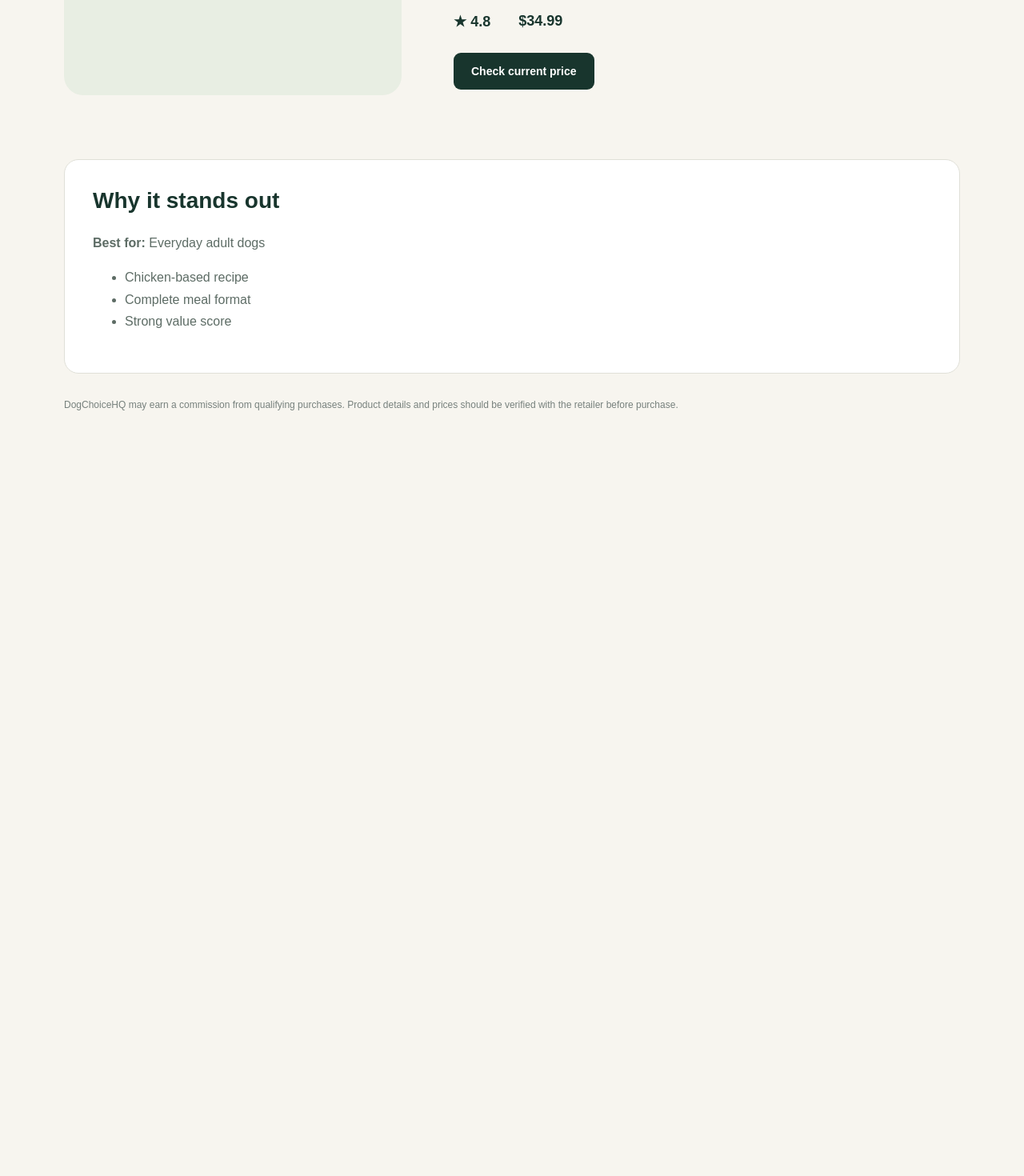
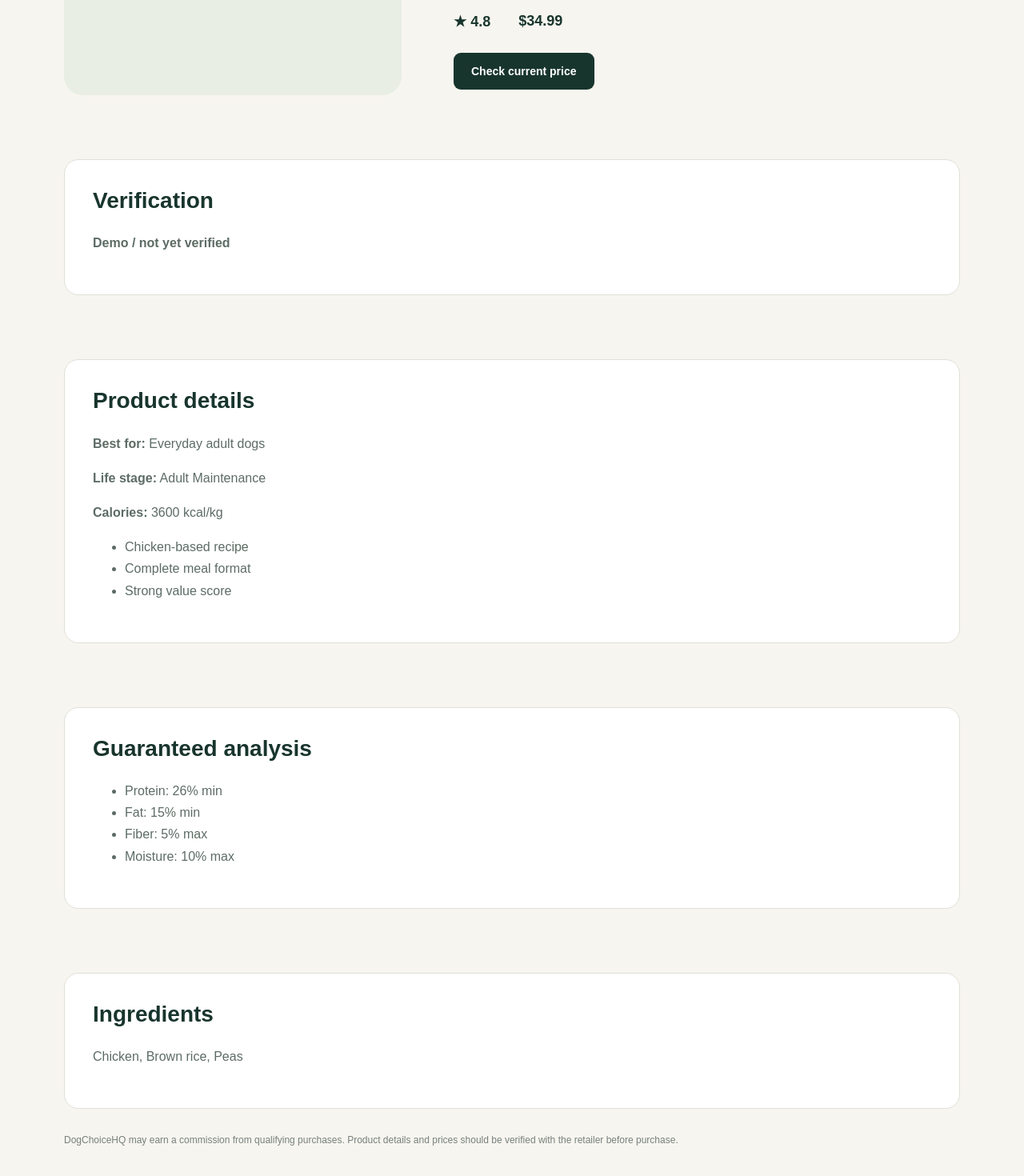
Before and after one commit to alexander44bryantab-beep/DogChoiceHQ, a Next.js app: page /products/acme-balanced-chicken in a window 1280 px wide. Shown: the part 376-1846 px from the top of the page at 80% size. Before the commit the page ends 994 px from the top, so only its background shows below. Built offline with nearby package versions, Linux system fonts and the light colour scheme.

Commit message:
feat: add product metadata and verification details

```diff
--- a/app/products/[id]/page.tsx
+++ b/app/products/[id]/page.tsx
@@ -1,19 +1,56 @@
+import type { Metadata } from "next";
 import Link from "next/link";
 import { notFound } from "next/navigation";
 import { getProduct, products } from "../../../data/products";
+
+const siteUrl = "https://dogchoicehq.com";
+
+type Props = { params: Promise<{ id: string }> };
 
 export function generateStaticParams() {
   return products.map((product) => ({ id: product.id }));
 }
 
-export default async function ProductPage({ params }: { params: Promise<{ id: string }> }) {
+export async function generateMetadata({ params }: Props): Promise<Metadata> {
+  const { id } = await params;
+  const product = getProduct(id);
+  if (!product) return { title: "Product not found" };
+
+  const title = `${product.name} | ${product.brand}`;
+  return {
+    title,
+    description: product.summary,
+    alternates: { canonical: `${siteUrl}/products/${product.id}` },
+    robots: product.labelVerified ? undefined : { index: false, follow: true },
+    openGraph: { title, description: product.summary, url: `${siteUrl}/products/${product.id}`, type: "website" },
+  };
+}
+
+export default async function ProductPage({ params }: Props) {
   const { id } = await params;
   const product = getProduct(id);
   if (!product) notFound();
 
+  const jsonLd = {
+    "@context": "https://schema.org",
+    "@type": "Product",
+    name: product.name,
+    brand: { "@type": "Brand", name: product.brand },
+    description: product.summary,
+    category: product.category,
+    offers: {
+      "@type": "Offer",
+      priceCurrency: "USD",
+      price: product.price.toFixed(2),
+      availability: "https://schema.org/InStock",
+      url: `${siteUrl}/products/${product.id}`,
+    },
+  };
+
   return (
     <main className="container product-page">
-      <Link className="back-link" href="/compare">← Back to comparison</Link>
+      <script type="application/ld+json" dangerouslySetInnerHTML={{ __html: JSON.stringify(jsonLd) }} />
+      <Link className="back-link" href="/catalog">← Back to catalog</Link>
       <div className="product-hero">
         <div className="product-placeholder">🐕</div>
         <div>
@@ -26,11 +63,41 @@ export default async function ProductPage({ params }: { params: Promise<{ id: st
           <a className="button primary" href={product.affiliateUrl}>Check current price</a>
         </div>
       </div>
-      <section className="product-details">
-        <h2>Why it stands out</h2>
+
+      <section className="product-details" aria-labelledby="verification">
+        <h2 id="verification">Verification</h2>
+        <p><strong>{product.labelVerified ? "Label verified" : "Demo / not yet verified"}</strong></p>
+        {product.lastVerified && <p>Last verified: {product.lastVerified}</p>}
+        {product.sourceUrl && <p><a href={product.sourceUrl} rel="noopener noreferrer">View source</a></p>}
+      </section>
+
+      <section className="product-details" aria-labelledby="details">
+        <h2 id="details">Product details</h2>
         <p><strong>Best for:</strong> {product.bestFor}</p>
+        {product.lifeStages && <p><strong>Life stage:</strong> {product.lifeStages.join(", ")}</p>}
+        {product.caloriesPerKg && <p><strong>Calories:</strong> {product.caloriesPerKg} kcal/kg</p>}
         <ul>{product.features.map((feature) => <li key={feature}>{feature}</li>)}</ul>
       </section>
+
+      {product.guaranteedAnalysis && (
+        <section className="product-details" aria-labelledby="analysis">
+          <h2 id="analysis">Guaranteed analysis</h2>
+          <ul>
+            {product.guaranteedAnalysis.proteinMin !== undefined && <li>Protein: {product.guaranteedAnalysis.proteinMin}% min</li>}
+            {product.guaranteedAnalysis.fatMin !== undefined && <li>Fat: {product.guaranteedAnalysis.fatMin}% min</li>}
+            {product.guaranteedAnalysis.fiberMax !== undefined && <li>Fiber: {product.guaranteedAnalysis.fiberMax}% max</li>}
+            {product.guaranteedAnalysis.moistureMax !== undefined && <li>Moisture: {product.guaranteedAnalysis.moistureMax}% max</li>}
+          </ul>
+        </section>
+      )}
+
+      {product.ingredients && (
+        <section className="product-details" aria-labelledby="ingredients">
+          <h2 id="ingredients">Ingredients</h2>
+          <p>{product.ingredients.join(", ")}</p>
+        </section>
+      )}
+
       <p className="disclosure">DogChoiceHQ may earn a commission from qualifying purchases. Product details and prices should be verified with the retailer before purchase.</p>
     </main>
   );
```
